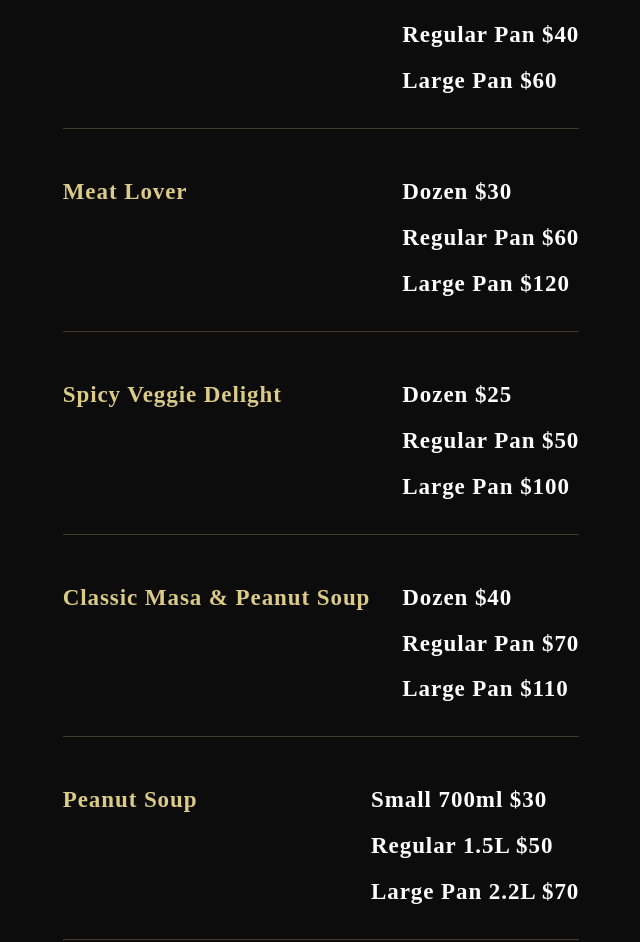
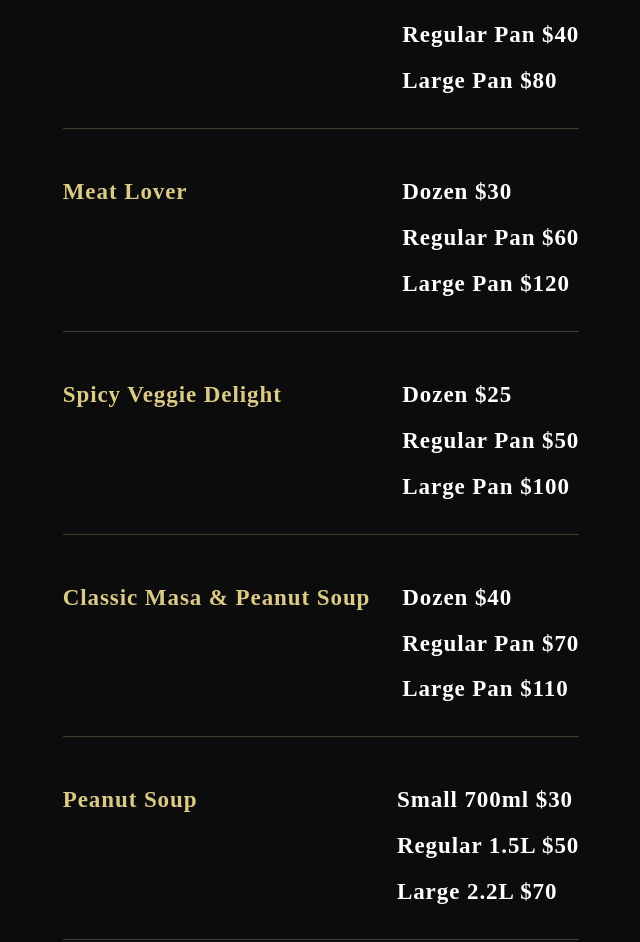
Before and after one commit to emmanuelpali/rs, a React (Create React App) app: page / in a window 1280 px wide. Shown: the part 3031-3973 px from the top of the page, without its empty margins (335-975 px from the left). Built offline with nearby package versions, Linux system fonts and the light colour scheme; a web font is replaced by a local one.

Commit message:
adding a description and removing react favicon

```diff
--- a/public/index.html
+++ b/public/index.html
@@ -7,12 +7,12 @@
     <meta name="theme-color" content="#000000" />
     <meta
       name="description"
-      content="Web site created using create-react-app"
+      content="RS Cuisine specializes in making tasty Nigerian foods"
     />
     <link href="https://cdn.jsdelivr.net/npm/bootstrap@5.3.2/dist/css/bootstrap.min.css" rel="stylesheet" integrity="sha384-T3c6CoIi6uLrA9TneNEoa7RxnatzjcDSCmG1MXxSR1GAsXEV/Dwwykc2MPK8M2HN" crossorigin="anonymous">
     <link rel="apple-touch-icon" href="../src/assets/G.png" />
     <link rel="manifest" href="%PUBLIC_URL%/manifest.json" />
-    <title>RS</title>
+    <title>RS Cuisine</title>
   </head>
   <body>
     <noscript>You need to enable JavaScript to run this app.</noscript>
--- a/src/constants/data.js
+++ b/src/constants/data.js
@@ -14,7 +14,7 @@ const masaMenu = [
     title: 'Classic Masa',
     dozen: 'Dozen $20',
     regular: 'Regular Pan $40',
-    large: 'Large Pan $60'
+    large: 'Large Pan $80'
   },
   {
     title: 'Meat Lover',
@@ -38,9 +38,10 @@ const masaMenu = [
     title: 'Peanut Soup',
     dozen: 'Small 700ml $30',
     regular: 'Regular 1.5L $50',
-    large: 'Large Pan 2.2L $70'
+    large: 'Large 2.2L $70'
   },
 ];
 
+const menuData = { specialty, masaMenu };
 
-export default { specialty, masaMenu};
+export default menuData;
```
Also changed, not shown: 1 other file (tests, documents, lock files or other folders).
